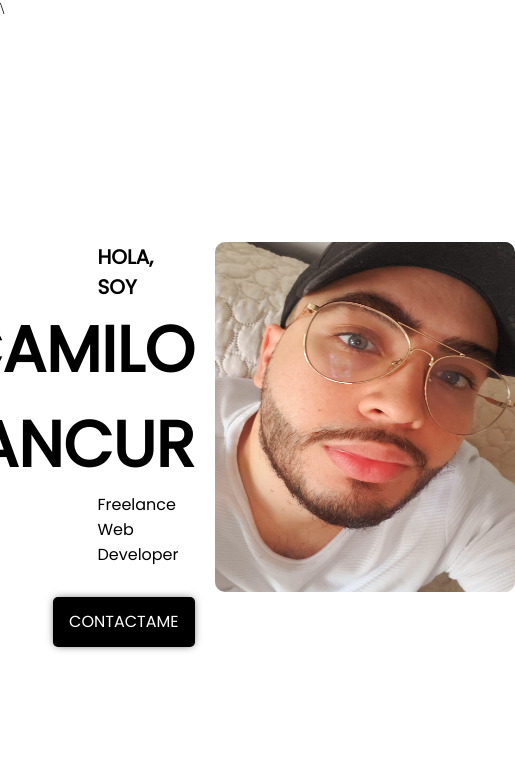
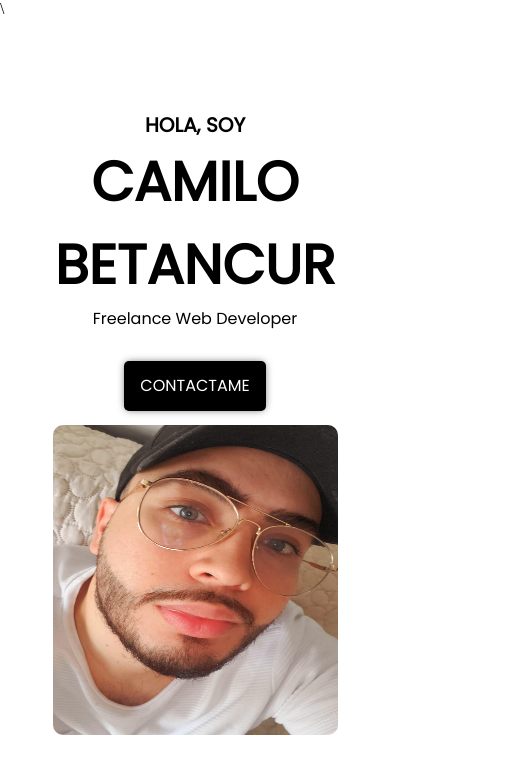
Before and after one commit to camilobeta1998/Portfolio, a website: page index.html in a window 390 px wide. Shown: the top 774 px of the page, 515 px wide, since content can reach past the window. Drawn offline with Linux system fonts and the light colour scheme.

Commit message:
Se termino la vista mobile del Portfolio de Camilo

```diff
--- a/scss/style.scss
+++ b/scss/style.scss
@@ -24,12 +24,14 @@ body{
                         display: flex;
                         justify-content: center;
                         align-items: center;
-                        .tarjeta__presentacion{                                width: 50%;
+                        .tarjeta__presentacion{
+                                width: 50%;
                                 height: 45%;
                                 display: flex;
                                 flex-wrap: wrap;
                                 width: 50%;
                                 height: 47%;
+
 
                                  @media only screen and (min-width: 481px) and (max-width:960px){
                                         height: 740px;
@@ -37,12 +39,30 @@ body{
                                         flex-direction: column;
                                  }
 
+                                 @media only screen and (max-width: 480px){
+                                        width: 320px;
+                                        height: 580px;
+                                        position: relative;
+                                        bottom: 40px;
+                                 }
+
                                 .tarjeta__presentacion__letras{
 
                                         width: 60% ;
-                                        height: 350px;                                        @media only screen and (min-width: 481px) and (max-width:960px){
+                                        height: 350px;
+                                        @media only screen and (min-width: 481px) and (max-width:960px){
                                         width: 100%;
                                         }
+
+
+                                        @media only screen and (max-width: 480px){
+                                                width: 100%;
+                                                margin-right: 0px;
+                                                display: flex;
+                                                flex-direction: column;
+                                                align-items: center;
+                                        }
+
 
 
                                         div{
@@ -51,12 +71,16 @@ body{
                                                 @media only screen and (min-width: 481px) and (max-width:960px){
                                                         justify-content: center;
                                                  }
+
+
                                                 .saludo{
                                                         font-size: 20px;
                                                         margin-right: 20px;
                                                         font-family: 'Poppins', sans-serif;
                                                         font-weight: 600;
-
+                                                       @media only screen and (max-width:480px){
+                                                        margin-right: 0px;
+                                                       }
                                                 }
                                         }
                                         div{
@@ -66,6 +90,10 @@ body{
                                                         font-size: 64px;
                                                         font-family: 'Poppins', sans-serif;
                                                         margin-right: 20px;
+                                                        @media only screen and (max-width:480px){
+                                                                font-size: 55px;
+                                                                margin-right: 0px;
+                                                        }
                                                 }
                                         }
                                         div{
@@ -75,6 +103,11 @@ body{
                                                         font-size: 64px;
                                                         font-family: 'Poppins', sans-serif;
                                                         margin-right: 20px;
+
+                                                        @media only screen and (max-width:480px){
+                                                                font-size: 55px;
+                                                                margin-right: 0px;
+                                                        }
                                                 }
                                         }
                                         div{
@@ -83,6 +116,9 @@ body{
                                                         font-size: 16px;
                                                         margin-right: 20px;
                                                         font-weight: 400;
+                                                        @media only screen and (max-width:480px){
+                                                        margin-right: 0px;
+                                                       }
                                                 }
                                         }
                                         .container__contactame{
@@ -105,6 +141,9 @@ body{
                                                                 background-color: white;
                                                                 color: black;
                                                         }
+                                                        @media only screen and (max-width:480px){
+                                                        margin-right: 0px;
+                                                       }
 
 
 
@@ -126,6 +165,7 @@ body{
                                                         opacity: 0;
                                                        transform: scale(0.9);
                                                        transition: 0.7s ease-in-out all;
+
                                                 }
 
                                                 p.visible{
@@ -141,8 +181,13 @@ body{
                                                  width: 100%;
                                                  display: flex;
                                                 justify-content: center;
+                                                }
 
-                                                }
+                                        @media only screen and (max-width:480px){
+                                                width: 100%;
+                                                display: flex;
+                                                justify-content: center;
+                                        }
                                         .foto{
                                                 width: 300px;
                                                 height: 350px;
@@ -150,6 +195,13 @@ body{
                                                  opacity: 0;
                                                 transform: scale(0.9);
                                                 transition: 0.8s ease-in-out all;
+                                                @media only screen and (max-width:480px){
+                                                        width: 285px;
+                                                        height: 310px;
+                                                        position: relative;
+                                                        bottom: 35px;
+
+                                                }
 
                                         }
                                         img.visible{
```
Also changed, not shown: css/style.css, 1 other file.
